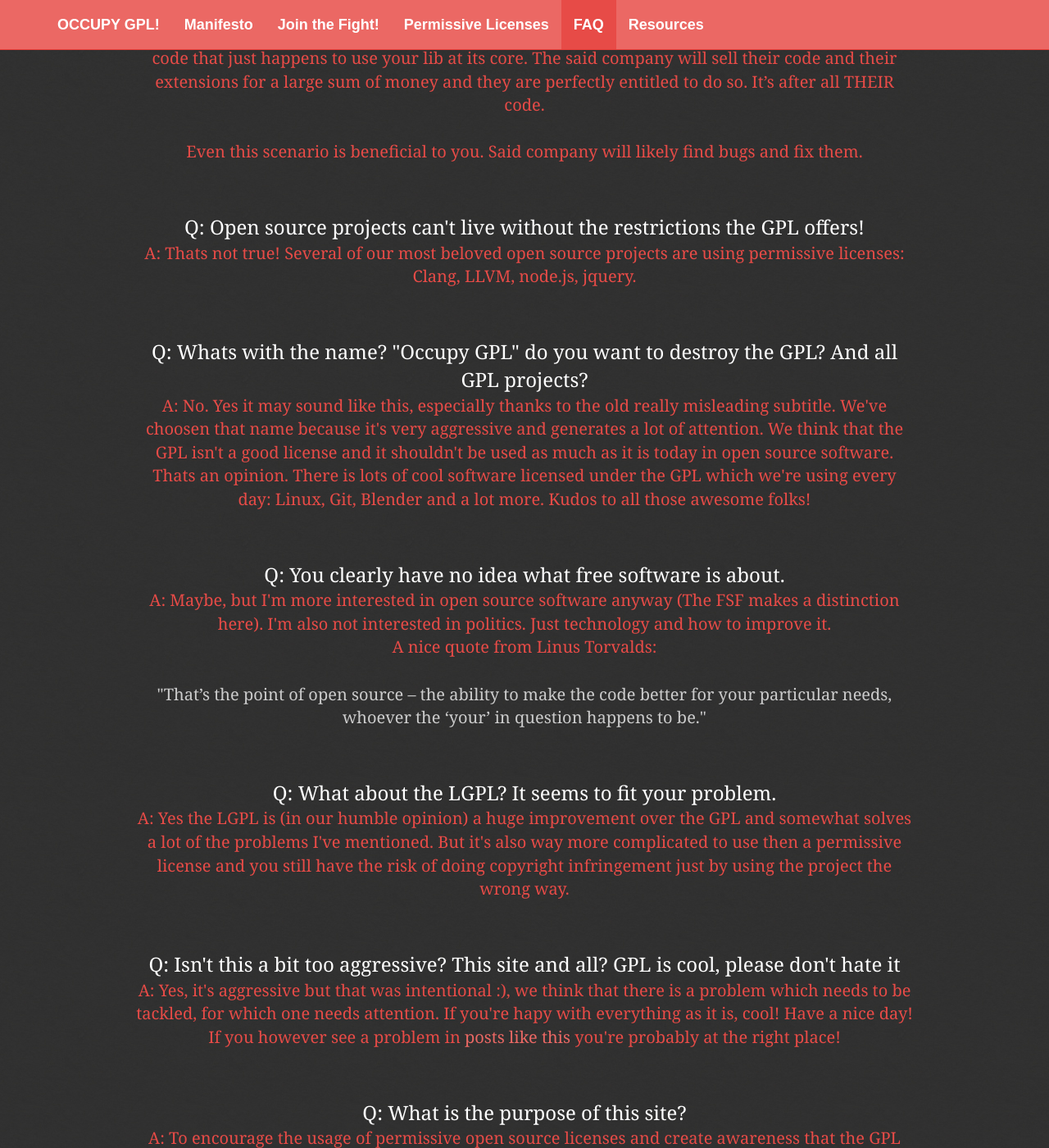
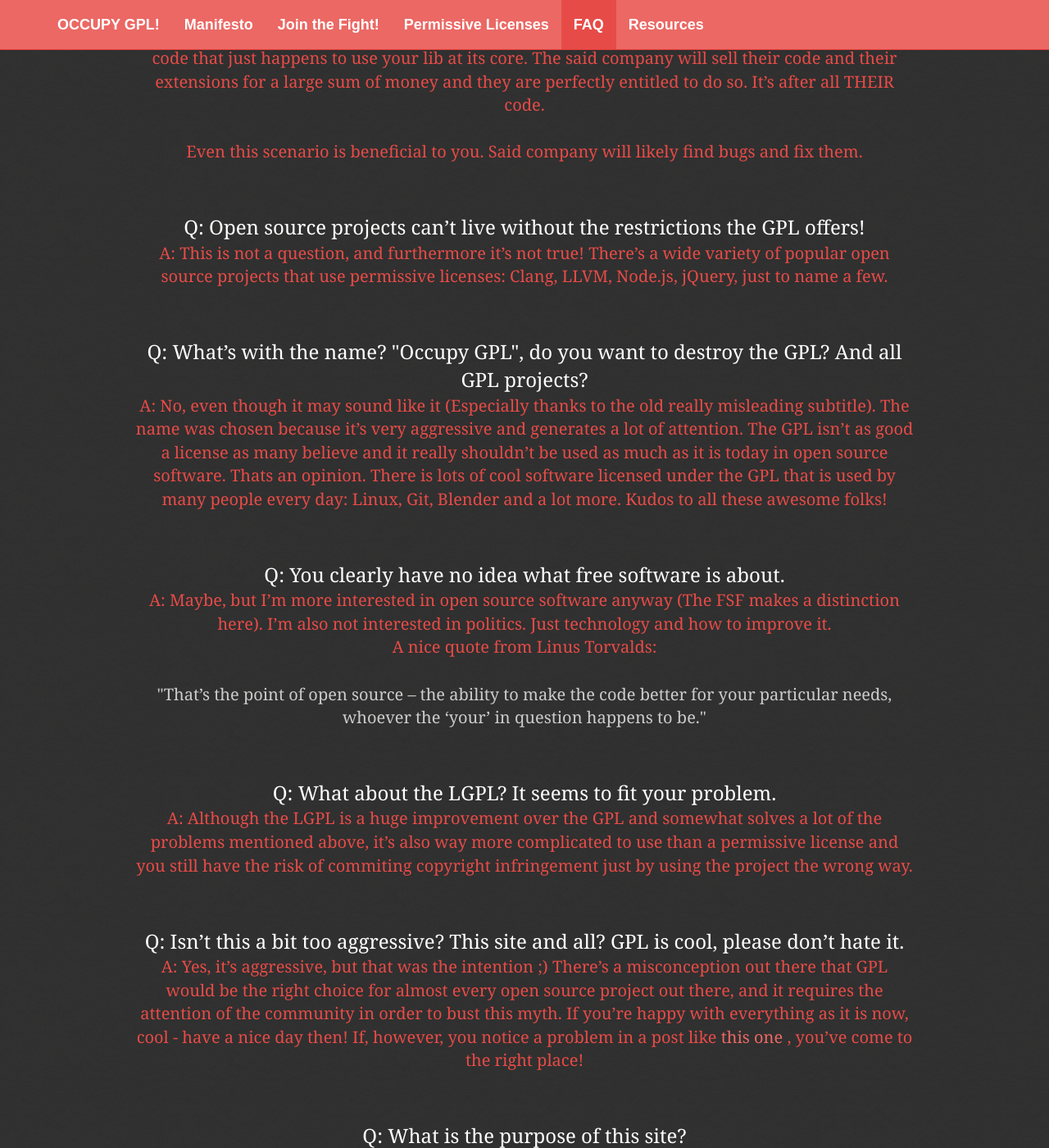
Before and after one commit to rynti/occupygpl.org, a Jekyll site: the page built from index.html, in a window 1280 px wide and 1400 px high, scrolled down 5654 px. Shown: the whole window at 82% size. Built offline with Jekyll 4.4.1, drawn with Linux system fonts in a browser that asks for light colours; some web fonts are replaced; comment, search, counter and statistics services are not loaded; some of the changed text lies outside the part shown.

Commit message:
Rephrase a few sections.
- Improve a few sections.
- Phrase texts objectively (No "I think" or "We think") with the exception of one answer. ("You clearly have no idea what free software is about." - because it's directed towards the creator)

```diff
--- a/_includes/faq.html
+++ b/_includes/faq.html
@@ -2,19 +2,19 @@
     <div class="container-fluid">
         <h1>Frequently Asked Questions</h1>
         <p>
-            <question>Q: I don't want others to close my code!</question>
+            <question>Q: I don’t want others to close my code!</question>
             <answer>
                 A: They can’t, your code still is open source. What did they close then? THEIR work
-                which just happens to be based on your open source code. If you don't like this, then your
+                which just happens to be based on your open source code. If you don’t like this, then your
                 existing license may be a good fit after all.
             </answer>
         </p>
         <p>
-            <question>Q: What is if they write a wrapper around my lib and sell it for $10.000?</question>
+            <question>Q: What happens if they write a wrapper around my lib and sell it for $10.000?</question>
             <answer>
-                A: Yes that could happen but it’s also a rather unlikely scenario. If all they’ve done
+                A: Yes, that could happen but it’s also a rather unlikely scenario. If all they’ve done
                 is a thin wrapper then you or someone else in the open source community is also capable
-                of making such a thin wrapper in no time. Then all you need do is undercut them
+                of creating such a thin wrapper in no time. Then all you need to do is undercut them
                 by $10.000 and a good chunk of freedom.<br/>
                 <br/>
                 The more likely scenario is that a company takes your code and produces a large amount
@@ -26,28 +26,29 @@
             </answer>
         </p>
         <p>
-            <question>Q: Open source projects can't live without the restrictions the GPL offers!</question>
+            <question>Q: Open source projects can’t live without the restrictions the GPL offers!</question>
             <answer>
-                A: Thats not true! Several of our most beloved open source projects are using permissive
-                licenses: Clang, LLVM, node.js, jquery.
+                A: This is not a question, and furthermore it’s not true! There’s a wide variety of
+                popular open source projects that use permissive licenses: Clang, LLVM, Node.js, jQuery,
+                just to name a few.
             </answer>
         </p>
         <p>
-            <question>Q: Whats with the name? "Occupy GPL" do you want to destroy the GPL? And all GPL projects?</question>
+            <question>Q: What’s with the name? "Occupy GPL", do you want to destroy the GPL? And all GPL projects?</question>
             <answer>
-                A: No. Yes it may sound like this, especially thanks to the old really misleading
-                subtitle. We've choosen that name because it's very aggressive and generates a lot of
-                attention. We think that the GPL isn't a good license and it shouldn't be used as much
-                as it is today in open source software. Thats an opinion. There is lots of cool software
-                licensed under the GPL which we're using every day: Linux, Git, Blender and a lot more.
-                Kudos to all those awesome folks!
+                A: No, even though it may sound like it (Especially thanks to the old really misleading
+                subtitle). The name was chosen because it’s very aggressive and generates a lot of
+                attention. The GPL isn’t as good a license as many believe and it really shouldn’t be used
+                as much as it is today in open source software. Thats an opinion. There is lots of
+                cool software licensed under the GPL that is used by many people every day: Linux, Git, Blender
+                and a lot more. Kudos to all these awesome folks!
             </answer>
         </p>
         <p>
             <question>Q: You clearly have no idea what free software is about.</question>
             <answer>
-                A: Maybe, but I'm more interested in open source software anyway (The FSF makes a distinction here).
-                I'm also not interested in politics. Just technology and how to improve it.<br/>
+                A: Maybe, but I’m more interested in open source software anyway (The FSF makes a distinction here).
+                I’m also not interested in politics. Just technology and how to improve it.<br/>
                 A nice quote from Linus Torvalds:<br/>
                 <br/>
                 <quote>
@@ -59,36 +60,38 @@
         <p>
             <question>Q: What about the LGPL? It seems to fit your problem.</question>
             <answer>
-                A: Yes the LGPL is (in our humble opinion) a huge improvement over the GPL and somewhat
-                solves a lot of the problems I've mentioned. But it's also way more complicated to use
-                then a permissive license and you still have the risk of doing copyright infringement
-                just by using the project the wrong way.
+                A: Although the LGPL is a huge improvement over the GPL and somewhat solves a lot of
+                the problems mentioned above, it’s also way more complicated to use than a permissive
+                license and you still have the risk of commiting copyright infringement just by using
+                the project the wrong way.
             </answer>
         </p>
         <p>
-            <question>Q: Isn't this a bit too aggressive? This site and all? GPL is cool, please don't hate it</question>
+            <question>Q: Isn’t this a bit too aggressive? This site and all? GPL is cool, please don’t hate it.</question>
             <answer>
-                A: Yes, it's aggressive but that was intentional :), we think that there is a problem
-                which needs to be tackled, for which one needs attention. If you're hapy with everything
-                as it is, cool! Have a nice day!<br/>
-                If you however see a problem in
+                A: Yes, it’s aggressive, but that was the intention ;) There’s a misconception
+                out there that GPL would be the right choice for almost every open source project
+                out there, and it requires the attention of the community in order to bust this
+                myth. If you’re happy with everything as it is now, cool - have a nice day then!
+                If, however, you notice a problem in a post like
                 <a href="http://news.slashdot.org/story/14/01/24/1838241/fsfs-richard-stallman-calls-llvm-a-terrible-setback">
-                    posts like this
-                </a> you're probably at the right place!
+                    this one
+                </a>, you’ve come to the right place!
             </answer>
         </p>
         <p>
             <question>Q: What is the purpose of this site?</question>
             <answer>
-                A: To encourage the usage of permissive open source licenses and create awareness that
-                the GPL isn't the right license for every open source project.
+                A: This site attempts to encourage the usage of permissive open source
+                licenses and raise awareness that the GPL isn’t the appropriate license
+                for every open source project.
             </answer>
         </p>
         <p>
-            <question>Q: I HATE YOU, I HATE THIS, I'LL NOW MAKE MY OWN OCCUPY PERMISSIVE LICENSES SITE!</question>
+            <question>Q: I HATE YOU, I HATE THIS SITE, AND I’LL MAKE MY OWN OCCUPY PERMISSIVE LICENSES SITE NOW!</question>
             <answer>
                 A: Cool. Feel free to <a href="https://github.com/occupygpl/occupygpl.org">fork this
-                page</a>. You can even relicense it under GPL terms if you want to. It's MIT licensed after all.
+                page</a>. You can even relicense it under GPL terms if you want to, it’s MIT licensed after all.
             </answer>
         </p>
     </div>
```
